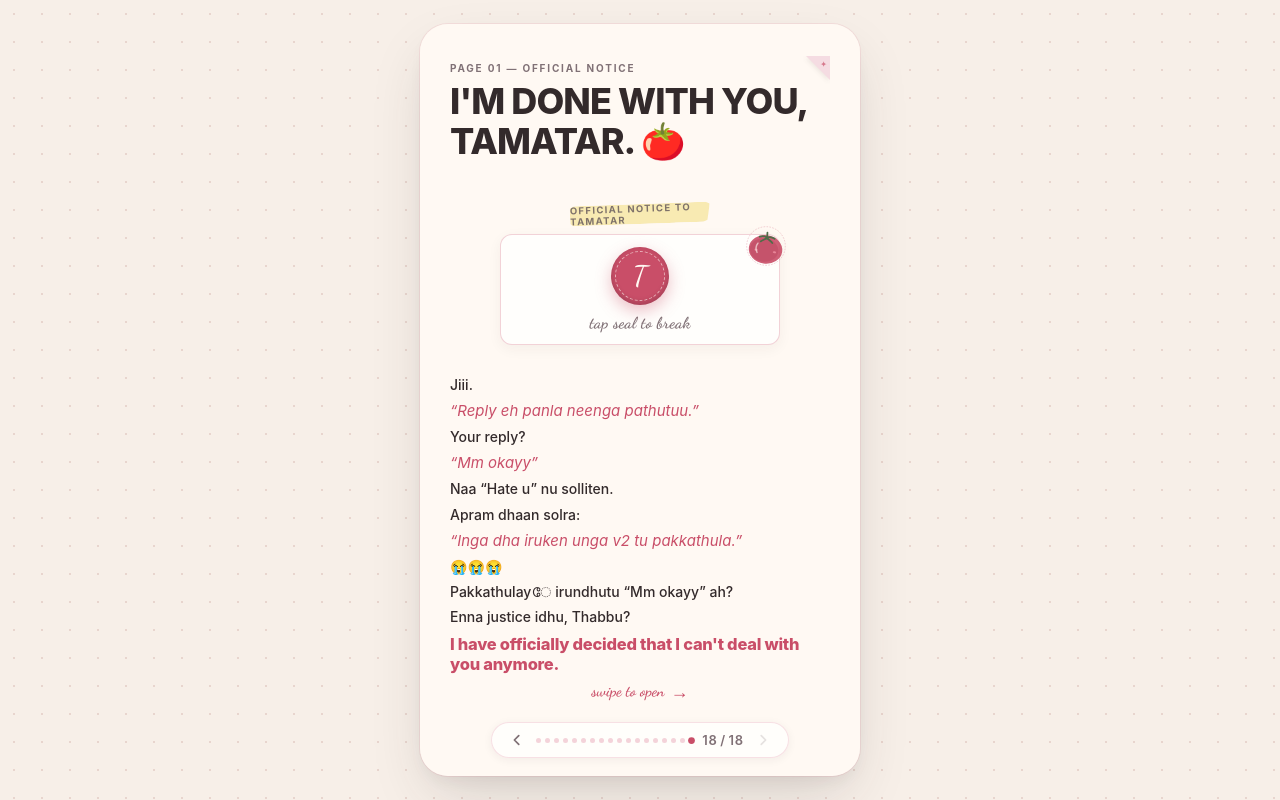
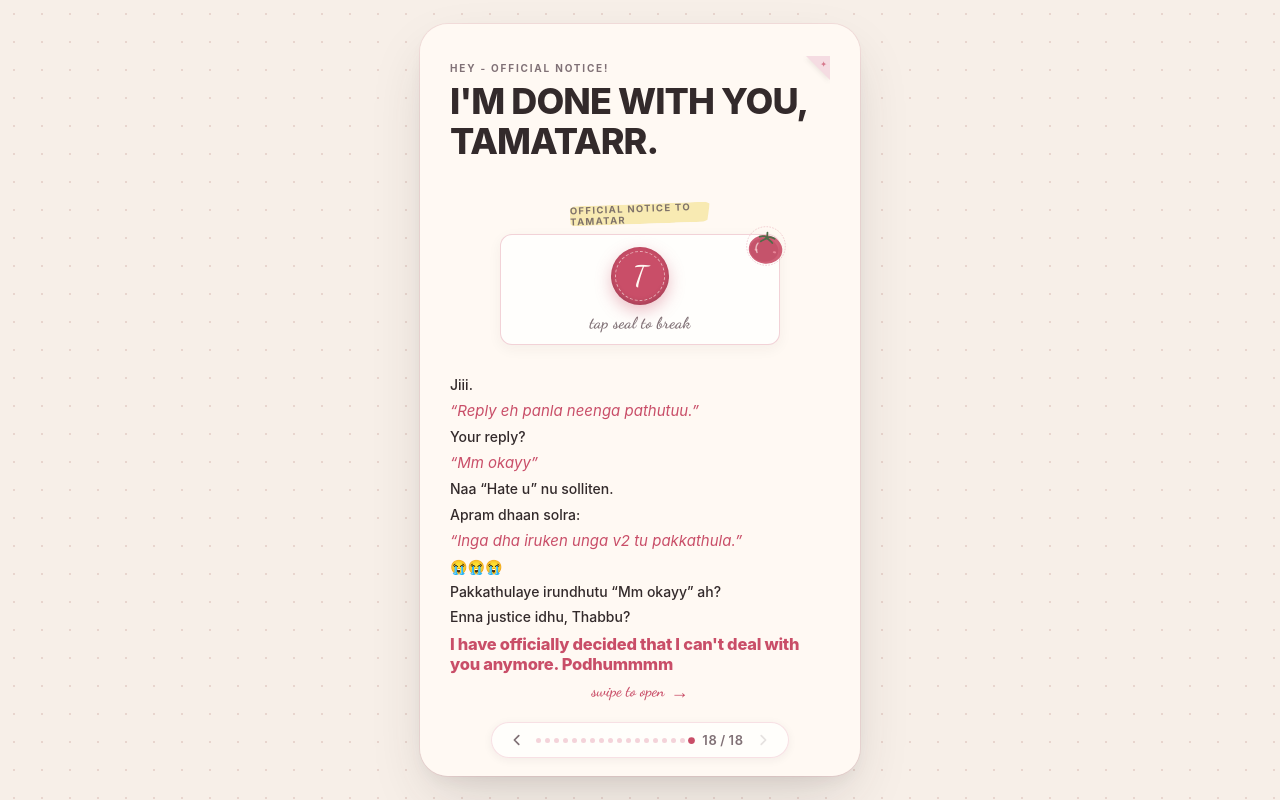
Before and after one commit to mohammed-arif-23/thabbu, a Next.js app: page / in a window 1280 px wide. Built offline with nearby package versions, Linux system fonts and the light colour scheme; a web font is replaced by a local one.

Commit message:
feat: apply Arif's personal copy updates across all memories

```diff
--- a/content/story.ts
+++ b/content/story.ts
@@ -40,8 +40,8 @@ export const storyScreens: StoryScreen[] = [
   {
     id: '01',
     index: 1,
-    eyebrow: 'PAGE 01 — OFFICIAL NOTICE',
-    headline: "I'M DONE WITH YOU, TAMATAR. 🍅",
+    eyebrow: 'Hey - OFFICIAL NOTICE!',
+    headline: "I'M DONE WITH YOU, TAMATARR.",
     paragraphs: [
       'Jiii.',
       '“Reply eh panla neenga pathutuu.”',
@@ -51,22 +51,22 @@ export const storyScreens: StoryScreen[] = [
       'Apram dhaan solra:',
       '“Inga dha iruken unga v2 tu pakkathula.”',
       '😭😭😭',
-      'Pakkathulayே irundhutu “Mm okayy” ah?',
+      'Pakkathulaye irundhutu “Mm okayy” ah?',
       'Enna justice idhu, Thabbu?',
     ],
-    punchline: "I have officially decided that I can't deal with you anymore.",
+    punchline: "I have officially decided that I can't deal with you anymore. Podhummmm",
     artVariant: 'notice',
     bgVariant: 'paper',
     interaction: {
       type: 'seal',
       prompt: 'tap seal to break agreement',
-      revealedText: 'Agreement void · Flip to Page 02 →',
+      revealedText: 'Next page ponga →',
     },
   },
   {
     id: '02',
     index: 2,
-    eyebrow: 'PAGE 02 — THE WAITING PERIOD',
+    eyebrow: 'THE WAITING PERIOD',
     headline: 'THREE MORE DAYS. SERIOUSLY?',
     paragraphs: [
       '“Inu oru 3 days wait pannunga aprm namba nalla cl lahh pesalam ok vahh.”',
@@ -91,7 +91,7 @@ export const storyScreens: StoryScreen[] = [
   {
     id: '03',
     index: 3,
-    eyebrow: 'PAGE 03 — SELECTIVE MEMORY SYNDROME',
+    eyebrow: 'SELECTIVE MEMORY SYNDROME',
     headline: 'YOUR MEMORY NEEDS AN UPDATE. 😭',
     paragraphs: [
       'Question 1:',
@@ -105,15 +105,15 @@ export const storyScreens: StoryScreen[] = [
       'Question 3: Pending deliveries.',
     ],
     bulletPoints: ['Rathima video.', 'Selfie.', 'Bicep heart.'],
-    microNote: 'And your defence? “Enna pandradhu vayasu aagudhu lahh.” Aiyo madam.',
-    punchline: 'Case closed? Not yet. I have screenshots. 🤭',
+    microNote: 'And your defence? “Enna pandradhu vayasu aagudhu lahh.” Aiyooo pehh, naa veruthutenn.',
+    punchline: 'Enna romba wait panna vekuraa 🤭',
     artVariant: 'selectiveMemory',
     bgVariant: 'paper',
   },
   {
     id: '04',
     index: 4,
-    eyebrow: 'PAGE 04 — WHERE IT ACTUALLY STARTED',
+    eyebrow: 'PWHERE IT ACTUALLY STARTED',
     headline: '“SENIOR INIKU CLG VARALAYA NEEENGA?”',
     paragraphs: [
       '21 September 2026.',
@@ -135,7 +135,7 @@ export const storyScreens: StoryScreen[] = [
   {
     id: '05',
     index: 5,
-    eyebrow: 'PAGE 05 — THE GIFT YOU PLANNED THREE WEEKS EARLIER',
+    eyebrow: 'THE GIFT YOU PLANNED THREE WEEKS EARLIER',
     headline: 'YOU HAD ALREADY THOUGHT ABOUT IT.',
     paragraphs: [
       'You told me:',
@@ -157,15 +157,15 @@ export const storyScreens: StoryScreen[] = [
   {
     id: '06',
     index: 6,
-    eyebrow: 'PAGE 06 — THE MOMENT EVERYTHING CHANGED',
-    headline: 'THE TURNING POINT',
+    eyebrow: 'THE MOMENT EVERYTHING CHANGED',
+    headline: 'Hehehehhehehheheeee',
     paragraphs: [
       'You had already bought that gift three weeks before.',
       'Already thought about how to give it, even if we were not on speaking terms.',
       'That was the exact moment everything shifted.',
       'So tell me, Thabbu jii...',
     ],
-    punchline: 'Enna aanaalum unna vittu porathilla, madam. 🌱💗',
+    punchline: 'Enna aanaalum unna vittu porathilla, madam. 💗',
     microNote: '“Forever certified best friends.”',
     artVariant: 'turningPointPhotos',
     bgVariant: 'blushTint',
@@ -173,7 +173,7 @@ export const storyScreens: StoryScreen[] = [
   {
     id: '07',
     index: 7,
-    eyebrow: 'PAGE 07 — THE NICKNAMES GOT OUT OF HAND',
+    eyebrow: 'THE NICKNAMES GOT OUT OF HAND',
     headline: 'TUBELIGHT × TAMATAR 🍅',
     paragraphs: [
       'You started calling me:',
@@ -195,8 +195,8 @@ export const storyScreens: StoryScreen[] = [
   {
     id: '08',
     index: 8,
-    eyebrow: 'PAGE 08 — YOU REMEMBERED MY BLUE SHIRT',
-    headline: "I DIDN'T EXPECT YOU TO REMEMBER THIS.",
+    eyebrow: 'BLUE SHIRT LA BULB',
+    headline: "I DIDN'T EXPECT YOU TO NOTE THIS.",
     paragraphs: [
       'During Truth or Dare, I asked:',
       '“Tell me one random thing, that I did as an idiot but it stays all in ur mind. And u never said to me.”',
@@ -215,7 +215,7 @@ export const storyScreens: StoryScreen[] = [
   {
     id: '09',
     index: 9,
-    eyebrow: 'PAGE 09 — YOUR NOSE PIN',
+    eyebrow: 'YOUR NOSE PIN',
     headline: 'MY FIRST COMPLIMENT. ACCORDING TO YOU. 😭',
     paragraphs: [
       'October 2.',
@@ -226,7 +226,6 @@ export const storyScreens: StoryScreen[] = [
       '“Ahhh apahh first tym unga kitta irundhu oru compliment 😌”',
       'HAHAHA.',
       'One compliment and you immediately noticed that it was my first.',
-      'You even remembered that little conversation.',
     ],
     artVariant: 'nosePin',
     bgVariant: 'warmWhite',
@@ -234,7 +233,7 @@ export const storyScreens: StoryScreen[] = [
   {
     id: '10',
     index: 10,
-    eyebrow: 'PAGE 10 — 7 ARTS. THE SIDE MIRROR. YOUR FRAGRANCE.',
+    eyebrow: '7 ARTS. THE SIDE MIRROR EEEEEE. YOUR FRAGRANCE. HEHHEHE',
     headline: 'I HAVE ACTUAL REASONS FOR REMEMBERING THAT RIDE.',
     paragraphs: [
       'I wrote this to you the next morning:',
@@ -256,7 +255,7 @@ export const storyScreens: StoryScreen[] = [
   {
     id: '11',
     index: 11,
-    eyebrow: 'PAGE 11 — I NOTICED THESE TOO.',
+    eyebrow: 'I NOTICED THESE TOO.',
     headline: "THE LITTLE THINGS YOU DON'T EVEN REALISE.",
     paragraphs: [
       'I actually sent you this whole list after meeting you.',
@@ -270,22 +269,19 @@ export const storyScreens: StoryScreen[] = [
       '“Yaar neenga evlo note pannuvinga nuhh neynaichi kuda pakkala 🫢”',
       '“Mothama kottitinga jii 🫣”',
     ],
-    punchline: 'Yes. I notice. A lot.',
+    punchline: 'Yes. I notice. A lot. Because I think it is worthy to stare and admire you.',
     artVariant: 'detailsNotice',
     bgVariant: 'warmWhite',
   },
   {
     id: '12',
     index: 12,
-    eyebrow: 'PAGE 12 — THE COFFEE PLAN',
-    headline: '“NALAIKU YENKUDA COFFEE KUDIKANUM.”',
+    eyebrow: 'THE COFFEE PLAN',
+    headline: '“EEEE Plan pannama entered into Sera Cafe”',
     paragraphs: [
-      'During Truth or Dare, you gave me a dare:',
-      '“Nalaiku yenkuda coffee kudikanum 😁”',
-      'Then you made sure I wouldn’t escape:',
-      '“Kandipa varanum. Aprm edhavuthu reason sollitu varama iruka kudathu.”',
-      'And then we actually had that coffee. The same coffee. After you drank from it, I drank from the same cup.',
+      'Anga the most unforgettable. The same coffee. After you drank from it, I drank from the same cup.',
       'I even told you the next morning:',
+      'Something too magical, Its me craving for that coffee u drank jii',
       '“My reason for drinking slow is bcoz of u 🤗🤭”',
       '“Ur taste makes it a PRECIOUS coffee ever i drink.”',
       'Yosichi paru. I could explain everything in detail, but when it came to this coffee, I literally said: “I can’t describe this in words viduuu.”',
@@ -297,14 +293,15 @@ export const storyScreens: StoryScreen[] = [
   {
     id: '13',
     index: 13,
-    eyebrow: 'PAGE 13 — THE PRINCIPAL’S CALL & THOSE FIVE SECONDS',
-    headline: 'THE PART YOU SAY YOU DON’T REMEMBER.',
+    eyebrow: 'THE PRINCIPAL’S CALL JIII',
+    headline: 'ALSO THE PART YOU SAY YOU DON’T REMEMBER.',
     paragraphs: [
       'That principal’s call. We were sitting so close.',
-      'I was already anxious, and you made me olara vechitta. I wrote:',
+      'I was anxious, and neee olara vechitta. I wrote in chat jii:',
       '“U made me madly anxious, never a girl I have been this much close with her 😭”',
       'Then there was the hand-holding:',
       '“Haann ennala un kaiya vida ve mudiyalaa. They literally made me forget all my problems.”',
+      '"And suddenly antha 5 seconds, you slept on my shoulder, I’m dead and blessed at same time jii. En heart ah stop pannitinga thabbuu"',
       'And after coffee, when we were sitting simply... You held my hand with both your hands and rested your head on my shoulder. Just about 5 seconds.',
       'I told you: “En kanla thanniye vandhurum happiness la. Ivlo happy ya irundhu months aiduchu thabbuu jii 💗✨”',
     ],
@@ -315,7 +312,7 @@ export const storyScreens: StoryScreen[] = [
   {
     id: '14',
     index: 14,
-    eyebrow: 'PAGE 14 — OUR GAMES. OUR RULES. OUR LOOSU MOMENTS.',
+    eyebrow: 'OUR GAMES. OUR RULES. OUR LOOSU MOMENTS.',
     headline: 'TRUTH OR DARE WAS NEVER JUST ONE ROUND. 🤭',
     paragraphs: [
       '“Truth or dare velayadalama?”',
@@ -324,7 +321,7 @@ export const storyScreens: StoryScreen[] = [
       'Some questions I still remember:',
       '“Have u ever lied to me? If yes, tell me the last one 😂”',
       'And your question to me: “Neenga yenkitta sollanum nuhh neynachi sollama irundhurukingala”',
-      'We played Truth or Dare on multiple nights. Then came Would You Rather. Then the accidental keyboard spam: “Nole” ↔ “Matten” ↔ endless “Ok Ok Ok Ok”.',
+      'We played Truth or Dare on multiple nights. Then the accidental keyboard spam: “Nope” ↔ “Matten” ↔ endless “Ok Ok Ok Ok”.',
       'You: “Idhuku ethana ok”',
       'And our little arguments, teasing, mood-offs and the way we’d eventually start talking normally again.',
     ],
@@ -335,17 +332,16 @@ export const storyScreens: StoryScreen[] = [
   {
     id: '15',
     index: 15,
-    eyebrow: 'PAGE 15 — YOUR FIRST VOICE RECORDING',
+    eyebrow: 'YOUR FIRST VOICE RECORDING',
     headline: '“IT’S BEEN A YEAR...”',
     paragraphs: [
       'October 12.',
       'You sent an audio. Then wrote:',
       '“It’s been a year... and this is my very first voice recording 😁”',
       'I replied: “You made my day. Romba nalla irukkuu. Soo cute.”',
-      'A few days later, I asked you for your favourite song. You: “Yen fav song venuma??” I said happy song. And you sent it: “Idhu dha yen romba fav song.”',
-      'Then I did something I had never done in my life. I started sending voice messages too. Just to explain song meanings.',
+      'Seriously sometimes, I hear it which makes me feel too gud jii'
     ],
-    punchline: 'One little audio from you. A first voice message from me.',
+    punchline: 'One little audio from you. Is Enough to make me fall for u!',
     artVariant: 'voiceRecording',
     bgVariant: 'paper',
     interaction: {
@@ -356,7 +352,7 @@ export const storyScreens: StoryScreen[] = [
   {
     id: '16',
     index: 16,
-    eyebrow: 'PAGE 16 — THE LITTLE WAYS WE LOOKED AFTER EACH OTHER',
+    eyebrow: 'THE LITTLE WAYS WE LOOKED AFTER EACH OTHER',
     headline: 'NOT EVERY MEMORY NEEDS A SPECIAL DAY.',
     paragraphs: [
       'Your regular messages:',
@@ -365,8 +361,8 @@ export const storyScreens: StoryScreen[] = [
       '“Achoo sari vanga oru hug vangikonga 🫂” · “Vanga vanga 🤗🤗” · “Neenga sad ahh irukuradha yenaku pakka pudikala. Adhuku dhana frnd nuhh na iruken kuda 🫂”',
       'Then my ice cream line: “Neraya ice cream nee saptu enna Mooka thodaika vei, sad aayi kanna thodaika vekkatha 🤭”',
       'And: “My shoulders and shirt is always available for it 😊” You replied: “Wow 🤌🏻💗🫶🏻🫂”',
-      'And that day I told you Ammi was feeding me because I was sad. Your reply:',
-      '“Illa vena ammi ooti vidatum yenakum ammi dhana apo nanum avanga kaiyala sapduven 🙂↔️”',
+      'And you said several times, Enaku ooti vidura nu, but it is still a dream for me jii.',
+
     ],
     punchline: 'See? These are the things I remember.',
     artVariant: 'careIceCream',
@@ -375,9 +371,10 @@ export const storyScreens: StoryScreen[] = [
   {
     id: '17',
     index: 17,
-    eyebrow: 'PAGE 17 — YOUR MESSAGE. I SAVED EVERY WORD.',
-    headline: 'DEAR ARIF JII 💗🫂',
+    eyebrow: 'YOUR MESSAGE. I SAVED EVERY WORD MERI YAAR.',
+    headline: 'DEAR ARIF JII nu start panna💗🫂',
     paragraphs: [
+      'Mudikkum bodhu enna konnutta jii nee',
       'You once sent me that long message. Some lines deserve their own page.',
       '“You’re one of the most special people in my life.”',
       '“Sometimes neenga solra chinna compliments kooda en face la smile vara vechurum.”',
@@ -394,7 +391,7 @@ export const storyScreens: StoryScreen[] = [
   {
     id: '18',
     index: 18,
-    eyebrow: 'PAGE 18 — 11:11 💗',
+    eyebrow: '11:11 💗',
     headline: 'TWO WISHES. ONE LITTLE CODE.',
     paragraphs: [
       'November 5. You sent: “11:11💗”',
@@ -404,13 +401,13 @@ export const storyScreens: StoryScreen[] = [
       'I don’t know how many more nicknames, games, silly fights, random calls, coffee plans and “Saptingala?” messages we still have left. But I know I don’t want to forget these.',
       'So, Thabbu... This was supposed to be a breakup letter. I tried listing your mistakes for three whole pages. But I ended up writing 15 more pages about why I remember you.',
     ],
-    punchline: 'HATE U SOO SOO SOOO MUCH, THABBU JII! 💗🫂',
+    punchline: 'HATE U SOO SOO SOOO MUCH, THABBU JII! 💗🫂 You are not an ideal Yaar, You are always MERI PYAARI YAAR!',
     microNote: 'And you know what you’re supposed to say.',
     artVariant: 'finale1111',
     bgVariant: 'paper',
     interaction: {
       type: 'finalStamp',
-      prompt: 'Hate u more jii 🤭',
+      prompt: '🤭 No chance for breakup!',
       revealedText: '“Hate u more jii” · Received & sealed forever 🍅💌',
     },
   },
```
Also changed, not shown: components/StoryPanel.tsx (+6 -6 lines), 1 other file (tests, documents, lock files or other folders). Lines whose indentation alone changed are shown as unchanged.
